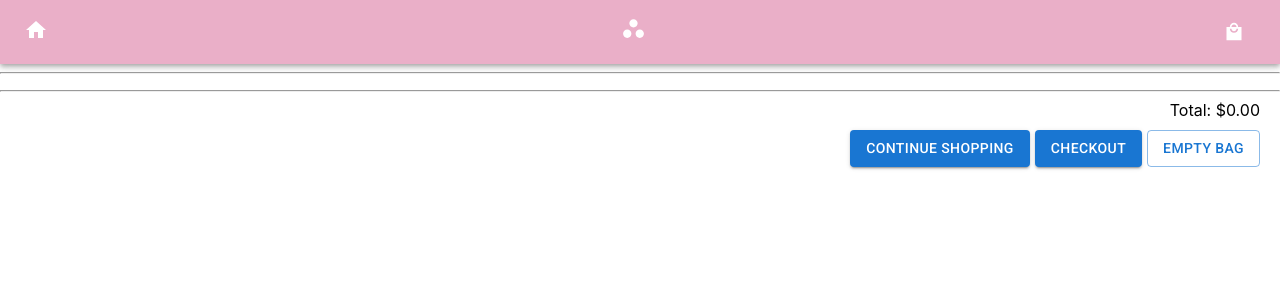
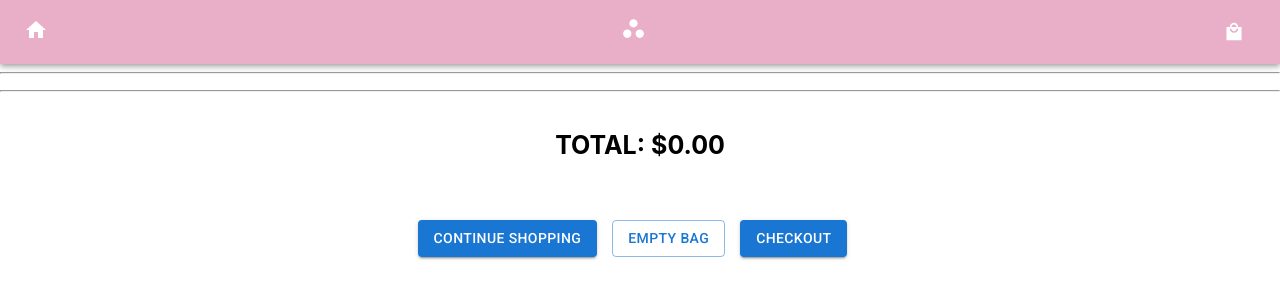
Before and after one commit to Alondradaisy/ecomm-shop, a React (Create React App) app: page /bag in a window 1280 px wide. Shown: the top 300 px of the page. Built offline with nearby package versions, Linux system fonts and the light colour scheme.

Commit message:
visible changes to component spacing for shoppingBag page

```diff
--- a/src/pages/ShoppingBag.js
+++ b/src/pages/ShoppingBag.js
@@ -40,16 +40,19 @@ function ShoppingBag() {
                   style={{
                     display: "flex",
                     flexDirection: "inherit",
+                    marginLeft: "20px",
                   }}
                   width="auto"
                   height="100px"
                 />
-                <span>{product.title}</span>
+                <span style={{ marginLeft: "110px" }}>{product.title}</span>
                 <Button
                   variant="contained"
                   style={{
                     display: "flex",
                     float: "right",
+                    marginRight: "55px",
+                    marginTop: "10px",
                   }}
                   size="small"
                   color="error"
@@ -58,7 +61,7 @@ function ShoppingBag() {
                     removeFromBag(product);
                   }}
                 >
-                  Delete
+                  REMOVE FROM BAG
                 </Button>
               </div>
             );
@@ -69,13 +72,23 @@ function ShoppingBag() {
         style={{
           display: "flex",
           flexDirection: "column",
-          alignItems: "end",
-          marginRight: "20px",
+          alignItems: "center",
           justifyContent: "flex-end",
         }}
       >
-        <span style={{ marginBottom: "10px" }}>
-          Total:{" "}
+        <span
+          style={{
+            marginTop: "30px",
+            marginBottom: "60px",
+            display: "flex",
+            flexDirection: "column",
+            alignItems: "center",
+            justifyContent: "center",
+            fontWeight: "bold",
+            fontSize: "25px",
+          }}
+        >
+          TOTAL:{" "}
           {productsInBag.length > 0
             ? `$${totalBagPrice(productsInBag)}`
             : `$0.00`}
@@ -86,32 +99,35 @@ function ShoppingBag() {
               size="medium"
               variant="contained"
               style={{
-                marginRight: "5px",
+                marginRight: "15px",
               }}
             >
               Continue Shopping
             </Button>
           </Link>
+
+          <Button
+            size="medium"
+            variant="outlined"
+            style={{
+              marginRight: "15px",
+            }}
+            onClick={() => {
+              emptyBag();
+            }}
+          >
+            Empty Bag
+          </Button>
           <Button
             size="medium"
             variant="contained"
             onClick={notify}
             style={{
-              marginRight: "5px",
+              marginRight: "15px",
             }}
           >
             <ToastContainer />
             Checkout
-          </Button>
-
-          <Button
-            size="medium"
-            variant="outlined"
-            onClick={() => {
-              emptyBag();
-            }}
-          >
-            Empty Bag
           </Button>
         </div>
       </div>
```
